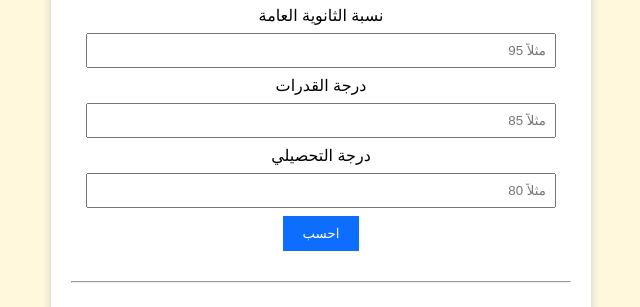
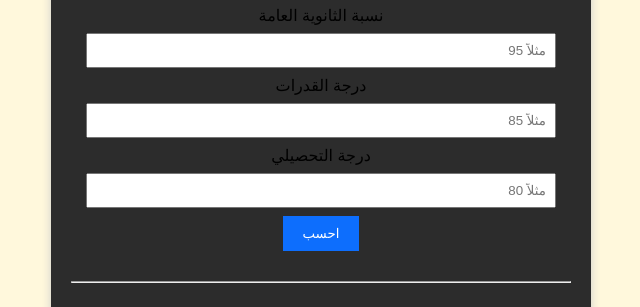
Before and after one commit to SalmanAljnidi/salman-weighted-grade, a plain HTML site: page index.html in a window 1280 px wide. Shown: the part 275-582 px from the top of the page, without its empty margins (319-959 px from the left). Drawn offline with Linux system fonts and the light colour scheme.

Commit message:
Update style.css

```diff
--- a/style.css
+++ b/style.css
@@ -9,7 +9,7 @@ body {
 .container {
   max-width: 500px;
   margin: auto;
-  background: white;
+  background: #2c2c2c;
   padding: 20px;
   border-radius: 8px;
   box-shadow: 0 0 10px #ccc;
```
